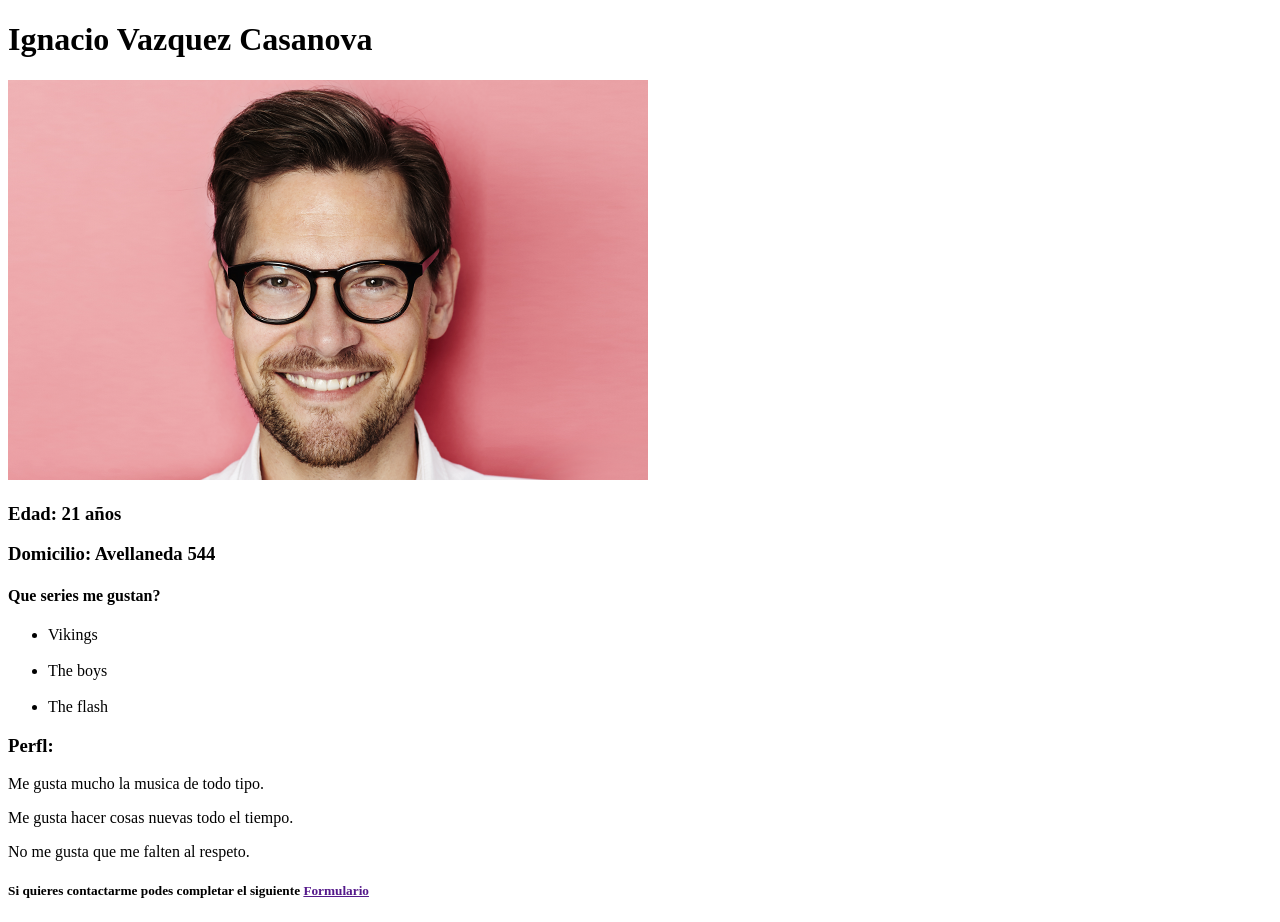
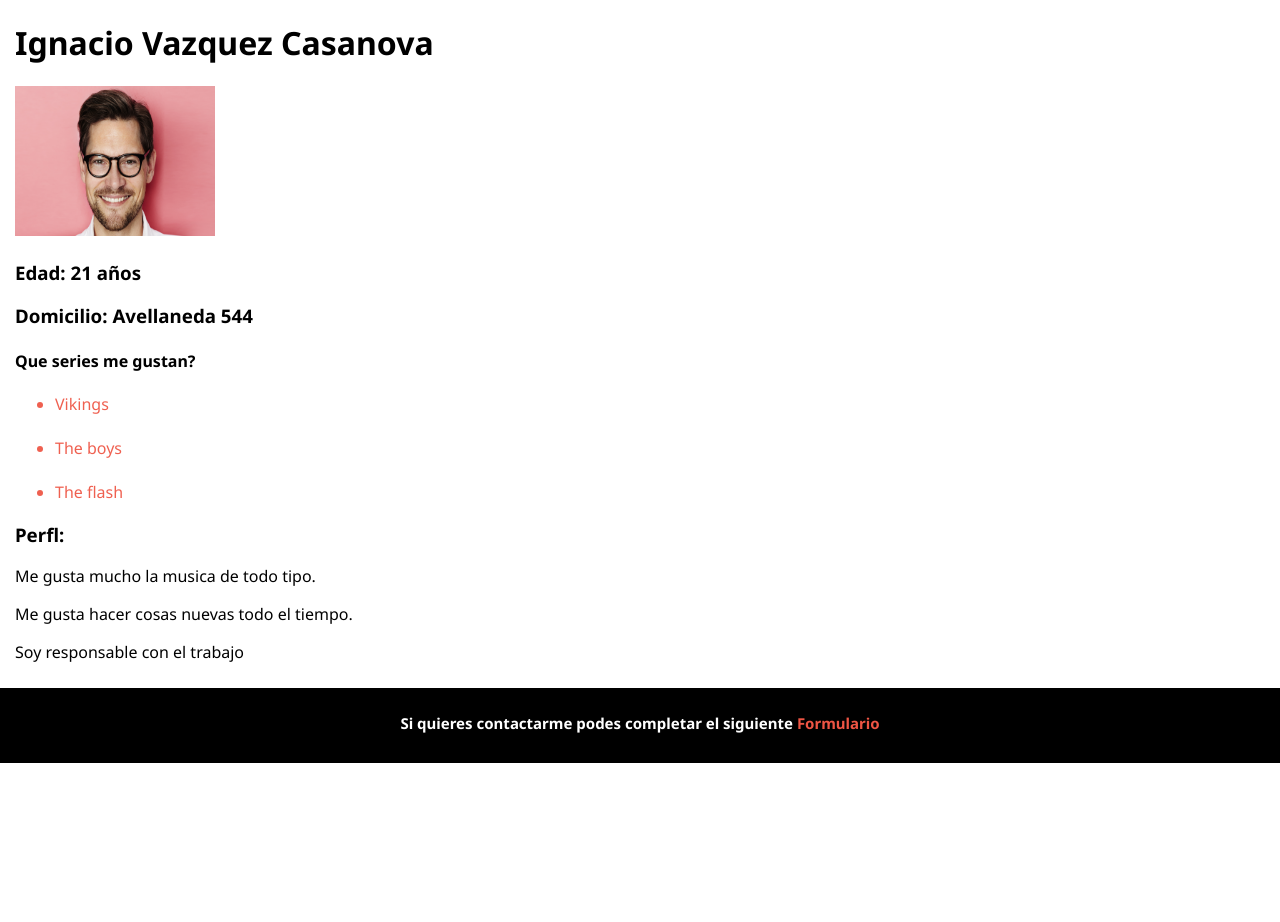
Before and after one commit to Tuew/Curso_utn_CV, a plain HTML site: page index.html in a window 1280 px wide. After the commit the page ends 800 px from the top, so only its background shows below. Drawn offline with Linux system fonts and the light colour scheme.

Commit message:
new css doc

```diff
--- a/index.html
+++ b/index.html
@@ -5,6 +5,10 @@
     <meta http-equiv="X-UA-Compatible" content="IE=edge">
     <meta name="viewport" content="width=device-width, initial-scale=1.0">
     <title>Document</title>
+    <link rel="preconnect" href="https://fonts.googleapis.com">
+    <link rel="preconnect" href="https://fonts.gstatic.com" crossorigin>
+    <link href="https://fonts.googleapis.com/css2?family=Barlow:ital,wght@0,100;0,200;0,300;0,400;0,500;0,600;1,100;1,200;1,300;1,400;1,500;1,600&family=Noto+Sans:ital,wght@0,400;0,700;1,400;1,700&family=Raleway:ital,wght@0,100;0,200;0,300;0,400;0,500;0,600;0,700;0,800;1,100;1,200;1,300;1,400;1,500;1,600;1,700;1,800&family=Roboto&display=swap" rel="stylesheet">
+    <link rel="stylesheet" href="styles.css">
 </head>
 <body>
     <header>
@@ -24,13 +28,13 @@
             <li>The flash</li>
         </ul>
 
-    <h3>Perfl:</h3>
+        <h3>Perfl:</h3>
 
-    <p>Me gusta mucho la musica de todo tipo.</p>
+        <p>Me gusta mucho la musica de todo tipo.</p>
 
-    <p>Me gusta hacer cosas nuevas todo el tiempo.</p>
+        <p>Me gusta hacer cosas nuevas todo el tiempo.</p>
 
-    <p>No me gusta que me falten al respeto.</p>
+        <p>Soy responsable con el trabajo</p>
 
     </section>
 
--- /dev/null
+++ b/styles.css
@@ -0,0 +1,40 @@
+body{
+    margin: 0;
+    font-family: 'Noto Sans', sans-serif;
+}
+
+header{
+    margin-left: 15px;
+
+}
+
+img{
+    width: 200px;
+    height: 150px;
+    margin-right: 15px;
+}
+
+section{
+    margin-left: 15px;
+}
+
+li{
+    color: #e54e;
+}
+
+footer{
+    height: 75px;
+    background: #000;
+    color: #fff;
+}
+
+footer h5{
+    text-align: center;
+    font-size: 15px;
+    padding-top: 25px;
+}
+
+a{
+    text-decoration: none;
+    color: #e54;
+}
```
